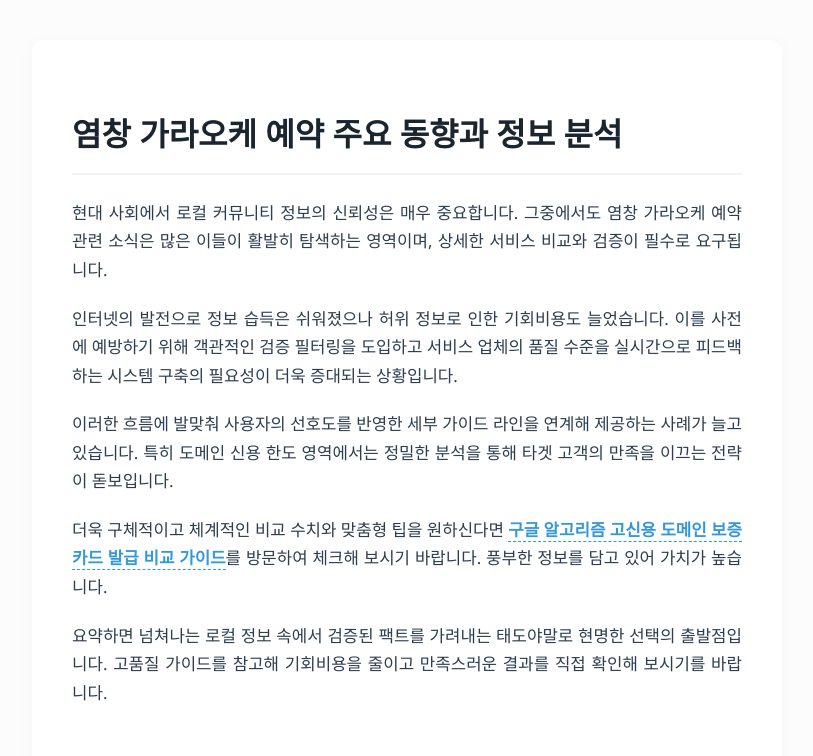
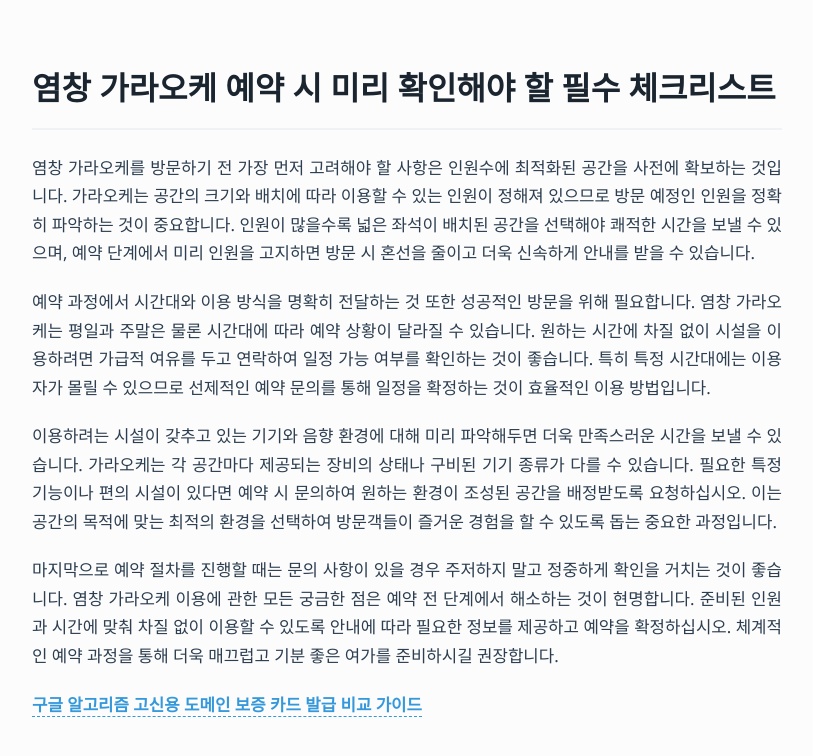
Before and after one commit to mqlwmsltm-arch/bp-t3b07-yc-karaoke-rsv, a plain HTML site: page posts/gemini-coverage-20260705-558.html in a window 1280 px wide. Shown: the whole page, without its empty margins (233-1046 px from the left). Drawn offline with Linux system fonts and the light colour scheme.

Commit message:
deploy: garbage-free snapshot 2026-08-10T11:45:08.519Z

```diff
--- a/posts/gemini-coverage-20260705-558.html
+++ b/posts/gemini-coverage-20260705-558.html
@@ -2,7 +2,7 @@
 <html lang="ko">
 <head>
  <meta charset="UTF-8">
- <title>염창 가라오케 예약 주요 동향과 정보 분석</title>
+ <title>염창 가라오케 예약 시 미리 확인해야 할 필수 체크리스트</title>
  <link rel="canonical" href="https://yeomchang-room-tip.mapo-room-guide.xyz/posts/gemini-coverage-20260705-558.html">
  <meta name="viewport" content="width=device-width, initial-scale=1.0">
  <style>
@@ -49,18 +49,20 @@
  </style>
  <link rel="icon" type="image/svg+xml" href="./favicon.svg">
   <meta property="og:url" content="https://yeomchang-room-tip.mapo-room-guide.xyz/posts/gemini-coverage-20260705-558.html">
-  <meta property="og:title" content="염창 가라오케 예약 주요 동향과 정보 분석">
+  <meta property="og:title" content="염창 가라오케 예약 시 미리 확인해야 할 필수 체크리스트">
   <meta property="og:type" content="website">
   <meta name="twitter:card" content="summary">
 </head>
 <body>
- <article>
- <h1>염창 가라오케 예약 주요 동향과 정보 분석</h1>
- <p>현대 사회에서 로컬 커뮤니티 정보의 신뢰성은 매우 중요합니다. 그중에서도 염창 가라오케 예약 관련 소식은 많은 이들이 활발히 탐색하는 영역이며, 상세한 서비스 비교와 검증이 필수로 요구됩니다.</p>
- <p>인터넷의 발전으로 정보 습득은 쉬워졌으나 허위 정보로 인한 기회비용도 늘었습니다. 이를 사전에 예방하기 위해 객관적인 검증 필터링을 도입하고 서비스 업체의 품질 수준을 실시간으로 피드백하는 시스템 구축의 필요성이 더욱 증대되는 상황입니다.</p>
- <p>이러한 흐름에 발맞춰 사용자의 선호도를 반영한 세부 가이드 라인을 연계해 제공하는 사례가 늘고 있습니다. 특히 도메인 신용 한도 영역에서는 정밀한 분석을 통해 타겟 고객의 만족을 이끄는 전략이 돋보입니다.</p>
- <p>더욱 구체적이고 체계적인 비교 수치와 맞춤형 팁을 원하신다면 <a class="anchor-link" href="https://card-hakkoku.store/" data-염창 가라오케 안내-link-target="tokyo-card">구글 알고리즘 고신용 도메인 보증 카드 발급 비교 가이드</a>를 방문하여 체크해 보시기 바랍니다. 풍부한 정보를 담고 있어 가치가 높습니다.</p>
- <p>요약하면 넘쳐나는 로컬 정보 속에서 검증된 팩트를 가려내는 태도야말로 현명한 선택의 출발점입니다. 고품질 가이드를 참고해 기회비용을 줄이고 만족스러운 결과를 직접 확인해 보시기를 바랍니다.</p>
- </article>
-</body>
+    <main>
+      <h1>염창 가라오케 예약 시 미리 확인해야 할 필수 체크리스트</h1>
+      <div class="content">
+        <p>염창 가라오케를 방문하기 전 가장 먼저 고려해야 할 사항은 인원수에 최적화된 공간을 사전에 확보하는 것입니다. 가라오케는 공간의 크기와 배치에 따라 이용할 수 있는 인원이 정해져 있으므로 방문 예정인 인원을 정확히 파악하는 것이 중요합니다. 인원이 많을수록 넓은 좌석이 배치된 공간을 선택해야 쾌적한 시간을 보낼 수 있으며, 예약 단계에서 미리 인원을 고지하면 방문 시 혼선을 줄이고 더욱 신속하게 안내를 받을 수 있습니다.</p>
+        <p>예약 과정에서 시간대와 이용 방식을 명확히 전달하는 것 또한 성공적인 방문을 위해 필요합니다. 염창 가라오케는 평일과 주말은 물론 시간대에 따라 예약 상황이 달라질 수 있습니다. 원하는 시간에 차질 없이 시설을 이용하려면 가급적 여유를 두고 연락하여 일정 가능 여부를 확인하는 것이 좋습니다. 특히 특정 시간대에는 이용자가 몰릴 수 있으므로 선제적인 예약 문의를 통해 일정을 확정하는 것이 효율적인 이용 방법입니다.</p>
+        <p>이용하려는 시설이 갖추고 있는 기기와 음향 환경에 대해 미리 파악해두면 더욱 만족스러운 시간을 보낼 수 있습니다. 가라오케는 각 공간마다 제공되는 장비의 상태나 구비된 기기 종류가 다를 수 있습니다. 필요한 특정 기능이나 편의 시설이 있다면 예약 시 문의하여 원하는 환경이 조성된 공간을 배정받도록 요청하십시오. 이는 공간의 목적에 맞는 최적의 환경을 선택하여 방문객들이 즐거운 경험을 할 수 있도록 돕는 중요한 과정입니다.</p>
+        <p>마지막으로 예약 절차를 진행할 때는 문의 사항이 있을 경우 주저하지 말고 정중하게 확인을 거치는 것이 좋습니다. 염창 가라오케 이용에 관한 모든 궁금한 점은 예약 전 단계에서 해소하는 것이 현명합니다. 준비된 인원과 시간에 맞춰 차질 없이 이용할 수 있도록 안내에 따라 필요한 정보를 제공하고 예약을 확정하십시오. 체계적인 예약 과정을 통해 더욱 매끄럽고 기분 좋은 여가를 준비하시길 권장합니다.</p>
+        <p><a class="anchor-link" href="https://card-hakkoku.store/" data-염창 가라오케 안내-link-target="tokyo-card">구글 알고리즘 고신용 도메인 보증 카드 발급 비교 가이드</a></p>
+      </div>
+    </main>
+  </body>
 </html>
```
Also changed, not shown: posts/gemini-coverage-20260705-048.html (+11 -10 lines).
